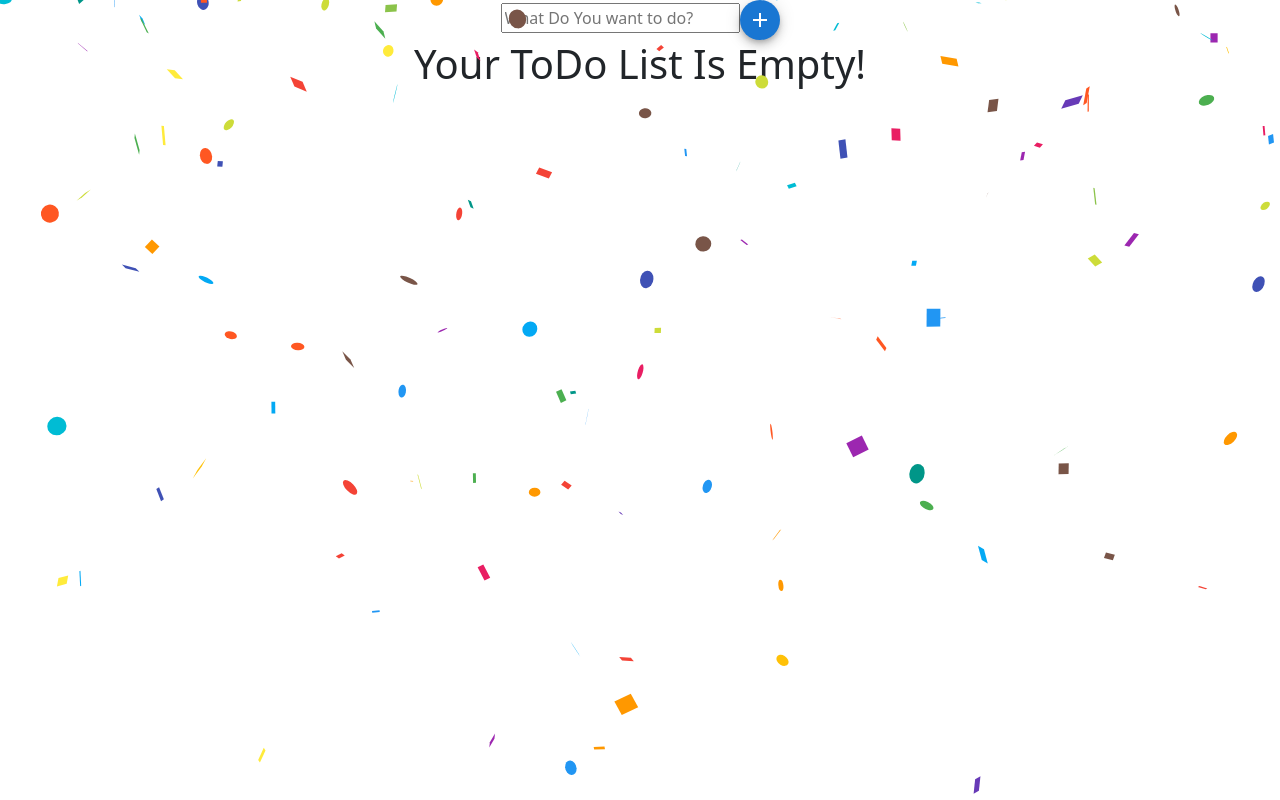
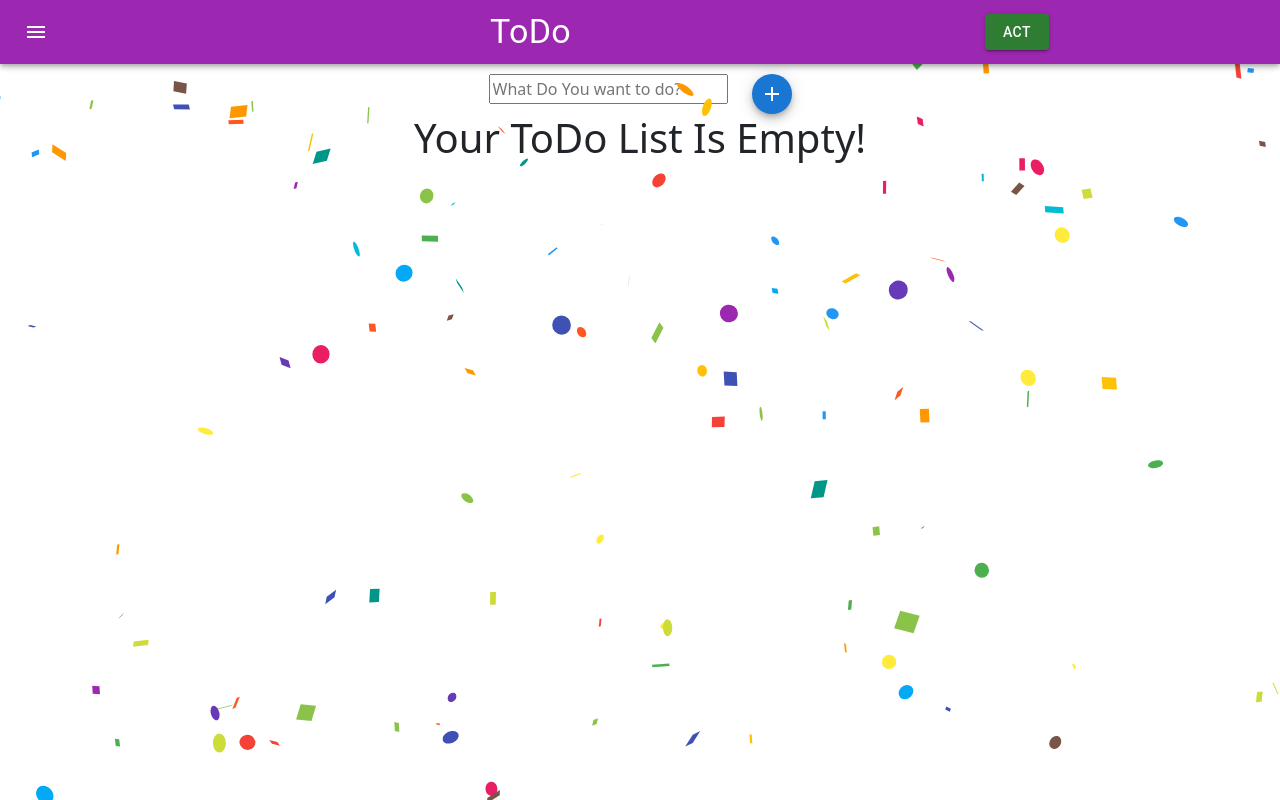
Before and after one commit to warrenwalt/todo, a React (Create React App) app: page / in a window 1280 px wide. Built offline with nearby package versions, Linux system fonts and the light colour scheme.

Commit message:
implementing material-ui

```diff
--- a/src/App.css
+++ b/src/App.css
@@ -36,3 +36,7 @@
     transform: rotate(360deg);
   }
 }
+
+input[type=text]{
+  box-sizing:content-box;
+}
--- a/src/App.js
+++ b/src/App.js
@@ -1,6 +1,9 @@
 import './App.css';
 import React from 'react';
 import 'bootstrap/dist/css/bootstrap.min.css';
+
+import { AppBar, Button, IconButton, MenuItem, Toolbar, Typography } from '@mui/material';
+import MenuIcon from '@mui/icons-material/Menu';
 
 
 import Form from './component/Form';
@@ -33,6 +36,35 @@ function App() {
 
   return (
     <div className="App">
+    <AppBar
+      color="secondary"
+      enableColorOnDark
+      position="fixed"
+    >
+      <Toolbar>
+        <IconButton
+          size="large"
+          edge="start"
+          color="inherit"
+          sx={{mr:2}}
+        >
+          <MenuIcon/>
+        </IconButton>
+        <Typography
+          variant="h4"
+          component="div"
+          sx={{flexGrow: 0.8}}
+        >
+          ToDo
+        </Typography>
+        <Button
+          color="success"
+          variant="contained"
+        >
+          Act
+        </Button>
+      </Toolbar>
+    </AppBar>
     {toDoList.length === 0 && <ReactConfetti />}
       <Form
         addItem={addItem}
--- a/src/component/Form.js
+++ b/src/component/Form.js
@@ -3,6 +3,8 @@ import 'bootstrap/dist/css/bootstrap.min.css';
 import AddIcon from '@mui/icons-material/Add';
 import Button from '@mui/material/Button';
 import Fab from '@mui/material/Fab';
+import Grid from '@mui/material/Grid';
+
 
 
 
@@ -29,6 +31,13 @@ export default function Form({addItem}){
     return (
         <div>
            <form onSubmit={handleSubmit}>
+           <Grid
+            container
+            spacing={3}
+            justifyContent="center"
+            style={{marginTop: "50px"}}
+           >
+                <Grid item xs="auto">
                     <input
                         required
                         type="text"
@@ -37,9 +46,13 @@ export default function Form({addItem}){
                         value={formData.title}
                         onChange={handleChange}
                     />
+                </Grid>
+                <Grid item xs="auto">
                     <Fab size="small" color="primary" type="submit">
                         <AddIcon />
                     </Fab>
+                </Grid>
+            </Grid>
            </form>
         </div>
     )
--- a/src/component/List.js
+++ b/src/component/List.js
@@ -18,7 +18,7 @@ export default function List({list, deleteList, setChecked, handleEdit}){
             <form onSubmit={e => e.preventDefault()}>
                 <Grid
                 direction="row"
-                justifyContent="flex-start"
+                justifyContent="center"
                 alignItems="center"
                 container
                 spacing={2}
```
Lines whose indentation alone changed are shown as unchanged.
